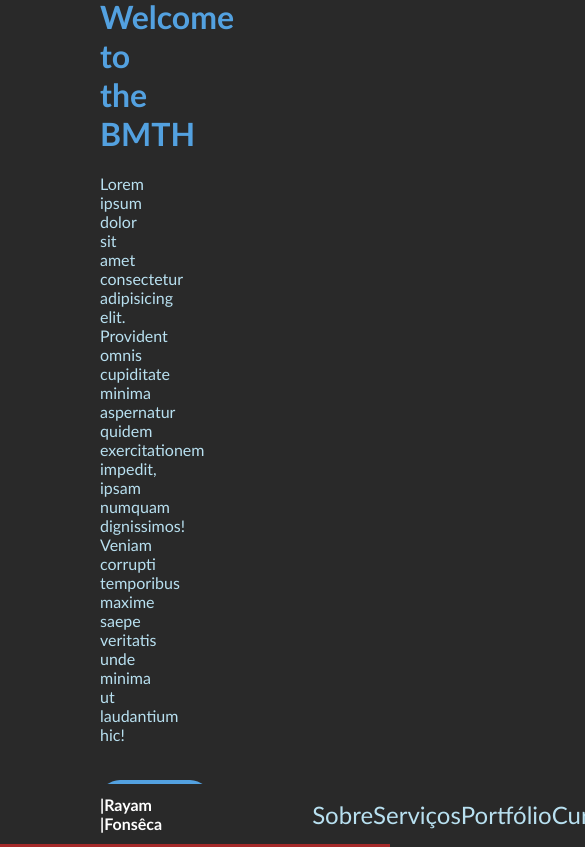
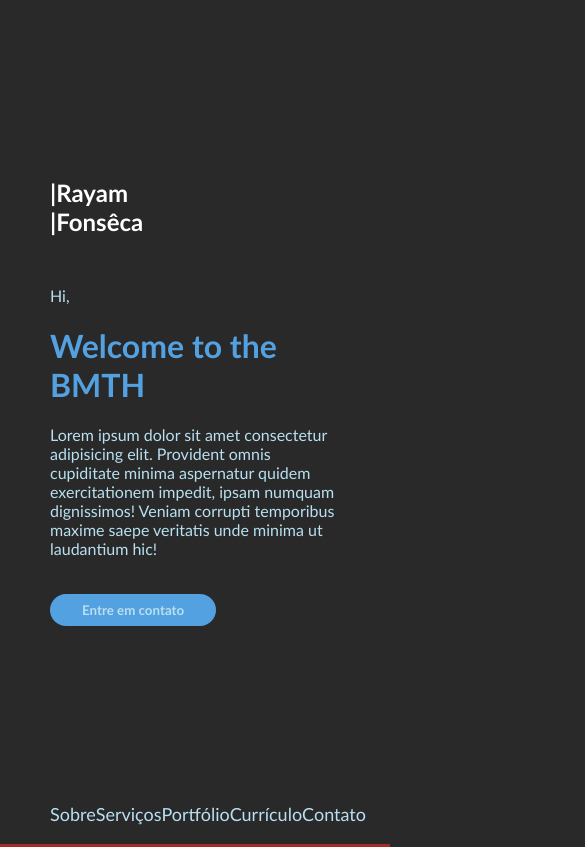
Before and after one commit to VoupraSP/portf-lio, a plain HTML site: page index.html in a window 390 px wide. Shown: the top 847 px of the page, 585 px wide, since content can reach past the window. Drawn offline with Linux system fonts and the light colour scheme.

Commit message:
add responsivity to header and navbar

```diff
--- a/index.html
+++ b/index.html
@@ -11,6 +11,7 @@
     <div class="container">
         <header>
             <div class="header-container">
+                <h2> |Rayam<br>|Fonsêca</h2>
                 <p>Hi,</p>
                 <h1>Welcome to the BMTH</h1>
                 <p>Lorem ipsum dolor sit amet consectetur adipisicing elit. Provident omnis cupiditate minima aspernatur quidem exercitationem impedit, ipsam numquam dignissimos! Veniam corrupti temporibus maxime saepe veritatis unde minima ut laudantium hic!</p>
--- a/style.css
+++ b/style.css
@@ -32,6 +32,10 @@ body {
     width: 50%;
     height: fit-content;
     padding: 0px 100px;
+}
+
+.container header .header-container h2 {
+    display: none;
 }
 
 .container header .header-container p {
@@ -96,3 +100,60 @@ body {
     height: 1800px;
     background: brown;
 }
+
+
+/* RESPONSIVIDADE */
+
+
+@media (max-width: 1000px) {
+    .container header .header-container {
+        width: 70%;
+    }
+
+    .container nav {
+        padding: 0 100px;
+    }
+
+    .container nav ul {
+        padding-left: 70px;
+    }
+
+    .container nav a {
+        text-decoration: none;
+        color: var(--lightgreen);
+        font-size: 20px;
+    }
+}
+
+@media (max-width: 767px) {
+    .container header .header-container {
+        width: 100%;
+        padding: 0px 50px;
+    }
+
+    .container header .header-container h2 {
+        display: block;
+        color: white;
+        margin-bottom: 50px;
+    }
+
+    .container nav {
+        padding: 0 50px;
+    }
+
+    .container nav h2 {
+        display: none;
+    }
+
+    .container nav ul {
+        padding-left: 0px;
+    }
+
+    .container nav a {
+        text-decoration: none;
+        color: var(--lightgreen);
+        font-size: 18px;
+    }
+
+
+}
```
